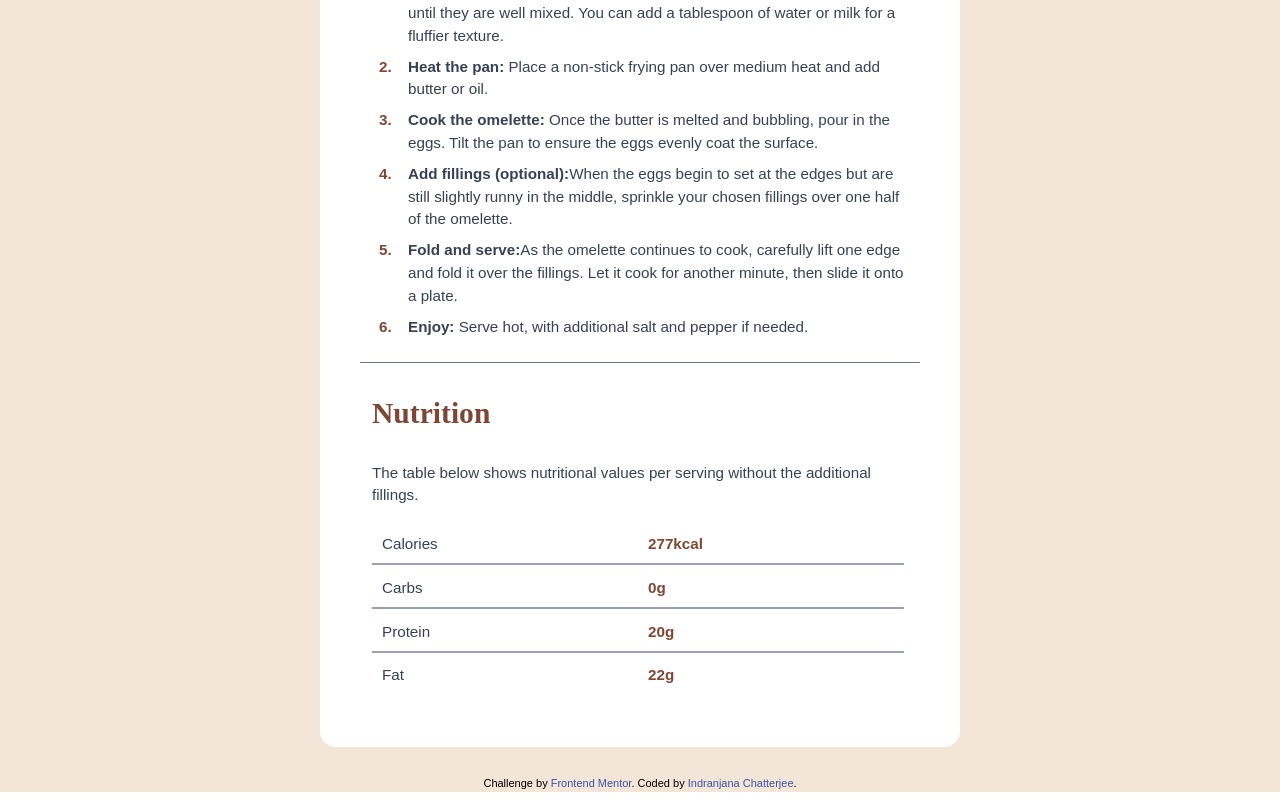
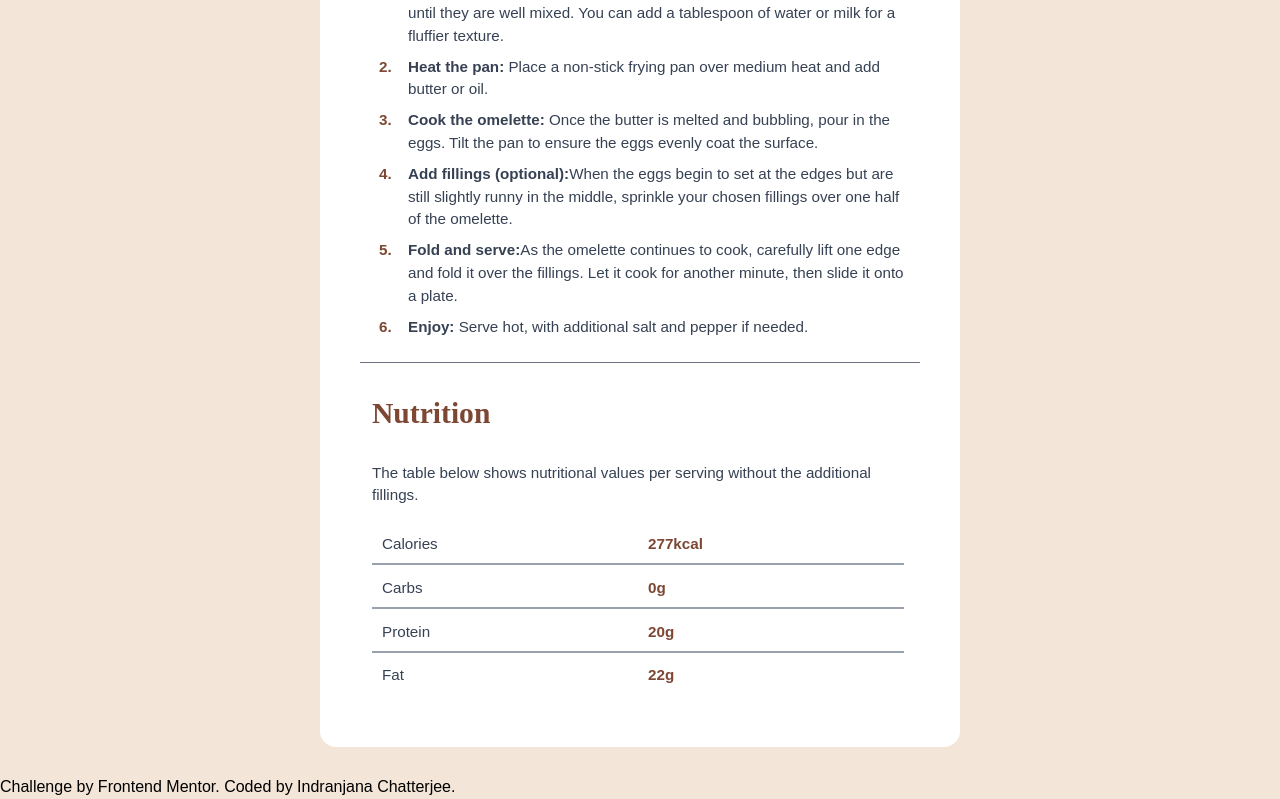
Before and after one commit to IndranjanaChatterjee/Recipe-page, a React (Vite) app in the folder recipe-page/: page / in a window 1280 px wide. Shown: the part 1011-1810 px from the top of the page. Built offline with nearby package versions, Linux system fonts and the light colour scheme.

Commit message:
feat:Minor changes

```diff
--- a/recipe-page/src/App.jsx
+++ b/recipe-page/src/App.jsx
@@ -169,7 +169,7 @@ function App() {
         </div>
 
       </div>
-      <div class="attribution">
+      <div class="attribution" className="bg-white md:bg-[#f3e5d8]">
           Challenge by{" "}
           <a href="https://www.frontendmentor.io?ref=challenge" target="_blank">
             Frontend Mentor
--- a/recipe-page/src/index.css
+++ b/recipe-page/src/index.css
@@ -14,5 +14,5 @@ h1,h2{
     font-family: "Young Serif", serif;
 }
 .attribution { font-size: 11px; text-align: center;
-background-color: #f3e5d8;}
+}
     .attribution a { color: hsl(228, 45%, 44%); }
```
